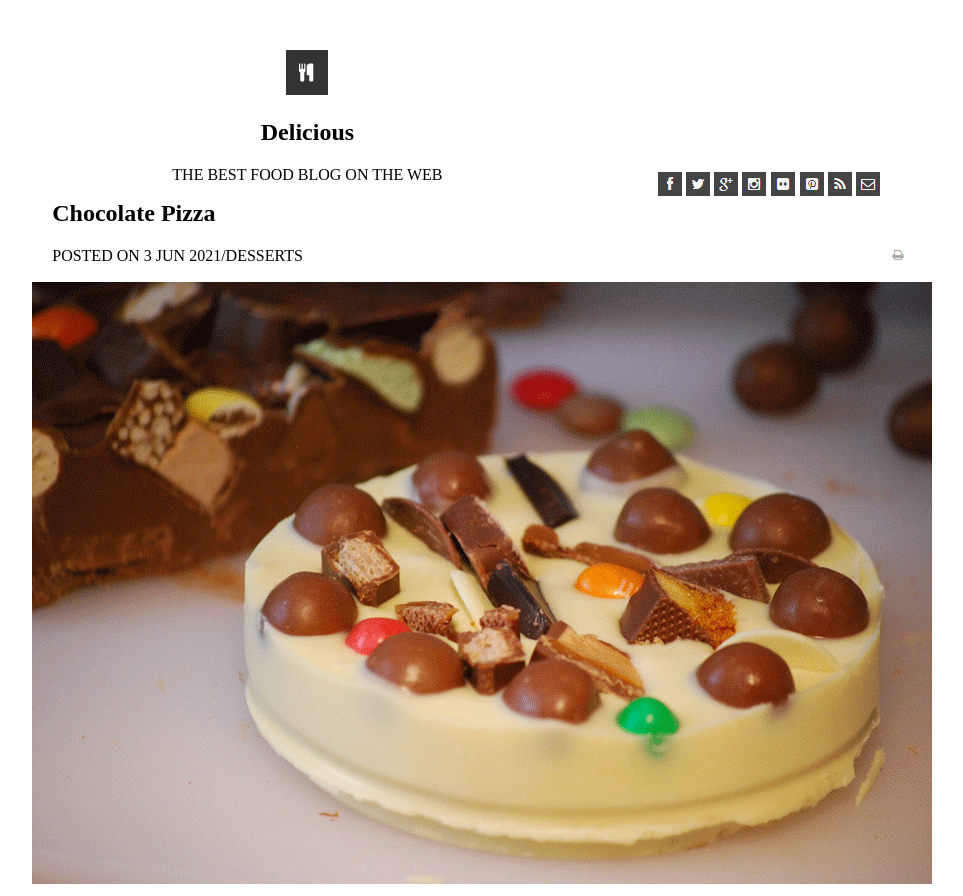
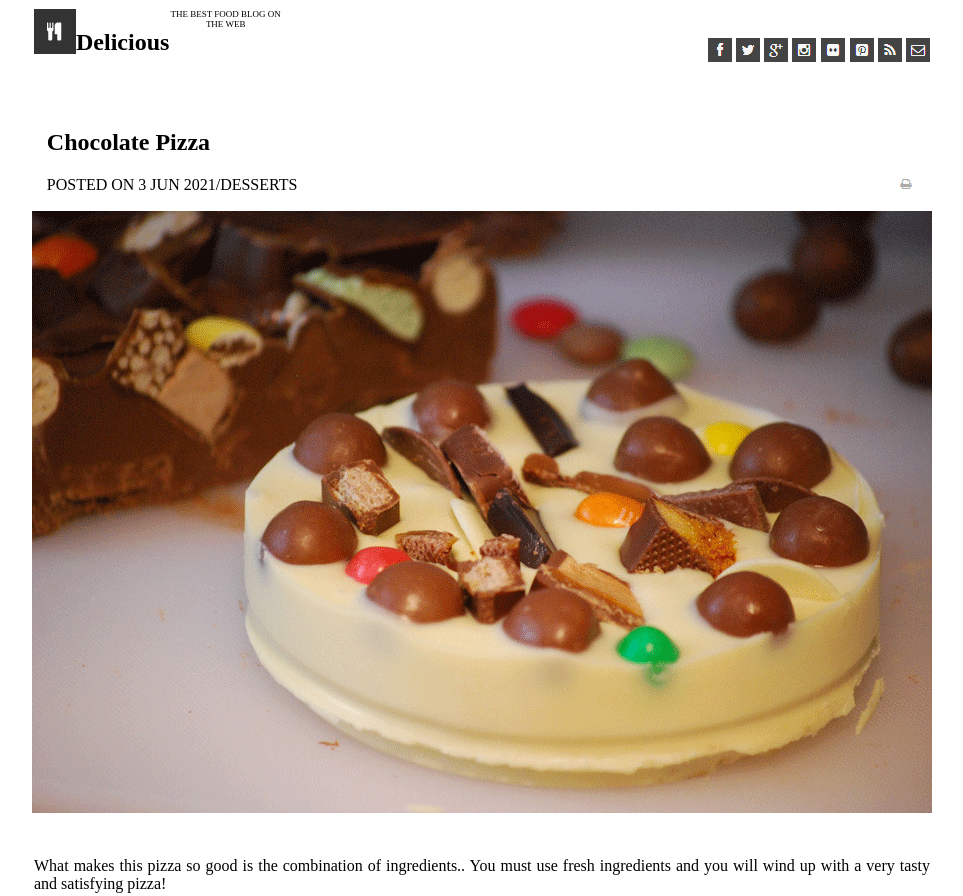
Before and after one commit to mdharb/chocolate-pizza, a plain HTML site: page index.html in a window 1280 px wide. Shown: the top 896 px of the page, without its empty margins (158-1121 px from the left). Drawn offline with Linux system fonts and the light colour scheme.

Commit message:
pushing CSS

```diff
--- a/CSS/style.css
+++ b/CSS/style.css
@@ -4,12 +4,13 @@
 
 body {
     text-align: center;
+    margin: auto;
 }
 
 
 header {
 
-    margin-bottom: 150px;
+    margin-bottom: 100px;
     position: relative;
     display: block;
     margin-right: 15%;
@@ -18,24 +19,36 @@ header {
 }
 
 #headerImg{
-position: absolute;
-right: 5%;
-bottom: 5%;
+float: right;
 /* top:20%; */
 }
 
-#logo{
-    position: absolute;
+#logo img,h1{
+    /* position: absolute;
     left: 15%;
-    bottom: 5%;
+    bottom: 5%; */
+    float: left;
+}
+#logo p {
+    margin-right: 72em;
+    font-size: xx-small;
 }
 
 
 #title{
 position: relative;
-margin-top: 200px;
+margin-top: 12em;
+margin-right: 10em;
+margin: auto;
+text-align: start;
+margin-left: 16%;
 }
 
+#mainImg{
+    height: fit-content;
+    width: fit-content;
+    margin: auto;
+}
 
 #printer{
     position: absolute;
@@ -51,10 +64,6 @@ margin-top: 200px;
      margin-bottom: 40px;
 }
 
-#title{
-    text-align: start;
-    margin-left: 16%;
-}
 
 #checkForm{
   background-image: url("../img/list-bg.png");
@@ -95,6 +104,11 @@ footer {
     position: relative;
 }
 
+#vPara {
+    margin-right: 42.5em;
+    font-weight: bolder;
+}
+
 #vanessa{
     margin-bottom: 100px;
 }
@@ -112,10 +126,10 @@ left: 5%;
 
 #vanessa button{
     position:absolute;
-    right: 15%;
+    right: 15em;
     background-color: chocolate;
     color: whitesmoke;
-    height: 30px;
+    height: 2em;
 }
 
 #copyright{
```
